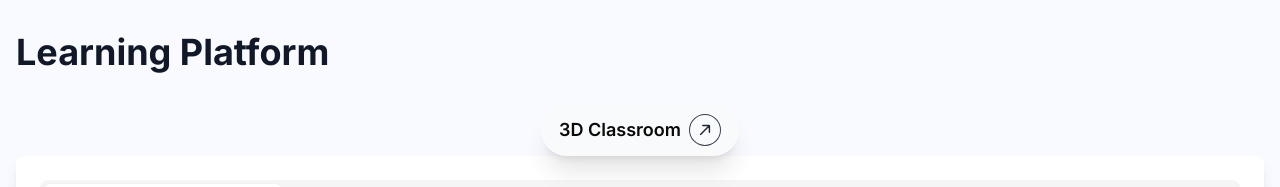
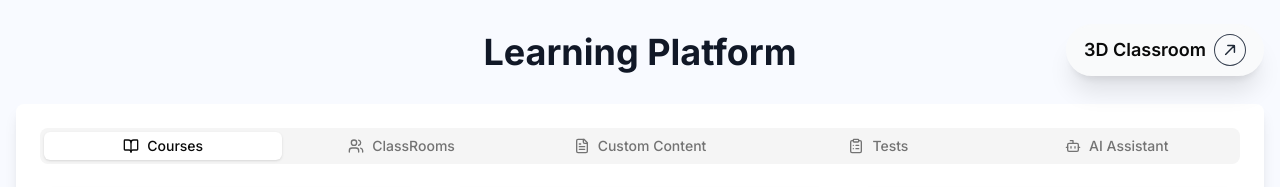
Before and after one commit to adarshx01/visionlabServer, a Next.js app: page /education in a window 1280 px wide. Shown: the top 187 px of the page. Built offline with nearby package versions, Linux system fonts and the light colour scheme; grey boxes are pictures that could not be loaded.

Commit message:
changes in education section

```diff
--- a/src/app/education/page.tsx
+++ b/src/app/education/page.tsx
@@ -13,17 +13,22 @@ import Link from 'next/link'
 export default function EducationPage() {
   return (
     <div className="min-h-screen bg-[#f8faff]">
-      <main className="container mx-auto px-4 py-8">
-        <h1 className="text-4xl font-bold text-gray-900 mb-8">Learning Platform</h1>
+      <main className="relative container mx-auto px-4 py-8">
 
+        {/* 3D Classroom Button - Positioned at Top Right */}
+        <div className="absolute top-6 right-4">
           <Link href="/aiteacher">
             <button
               type="submit"
-              className="flex justify-center gap-2 items-center mx-auto shadow-xl text-lg bg-gray-50 backdrop-blur-md lg:font-semibold isolation-auto border-gray-50 before:absolute before:w-full before:transition-all before:duration-700 before:hover:w-full before:-left-full before:hover:left-0 before:rounded-full before:bg-emerald-500 hover:text-gray-50 before:-z-10 before:aspect-square before:hover:scale-150 before:hover:duration-700 relative z-10 px-4 py-2 overflow-hidden border-2 rounded-full group"
+              className="flex justify-center gap-2 items-center shadow-xl text-lg bg-gray-50 backdrop-blur-md lg:font-semibold isolation-auto border-gray-50
+              before:absolute before:w-full before:transition-all before:duration-700 before:hover:w-full before:-left-full before:hover:left-0 before:rounded-full
+              before:bg-emerald-500 hover:text-gray-50 before:-z-10 before:aspect-square before:hover:scale-150 before:hover:duration-700
+              relative z-10 px-4 py-2 overflow-hidden border-2 rounded-full group"
             >
               3D Classroom
               <svg
-                className="w-8 h-8 justify-end group-hover:rotate-90 group-hover:bg-gray-50 text-gray-50 ease-linear duration-300 rounded-full border border-gray-700 group-hover:border-none p-2 rotate-45"
+                className="w-8 h-8 justify-end group-hover:rotate-90 group-hover:bg-gray-50 text-gray-50 ease-linear duration-300 rounded-full
+                border border-gray-700 group-hover:border-none p-2 rotate-45"
                 viewBox="0 0 16 19"
                 xmlns="http://www.w3.org/2000/svg"
               >
@@ -34,6 +39,9 @@ export default function EducationPage() {
               </svg>
             </button>
           </Link>
+        </div>
+
+        <h1 className="text-4xl font-bold text-gray-900 mb-8 text-center">Learning Platform</h1>
 
         <Tabs defaultValue="courses" className="bg-white rounded-lg shadow-lg p-6">
           <TabsList className="grid w-full grid-cols-5 mb-6">
--- a/src/app/grievance/page.tsx
+++ b/src/app/grievance/page.tsx
@@ -110,7 +110,7 @@ export default function ChatPage() {
 
     // Initial greeting
     setTimeout(() => {
-      const initialGreeting = "Hello, this is Aegis from the cybercrime cell, How can I assist you!";
+      const initialGreeting = "heyy, this is Aegis , How can I assist you!";
       speakMessage(initialGreeting);
     }, 1000);
   };
@@ -216,25 +216,6 @@ export default function ChatPage() {
     setMessages(prevMessages => [...prevMessages, botMessage]);
     await speakMessage(silenceMessage);
   };
-
-  // const startListening = () => {
-  //   if (recognitionRef.current && !isListening) {
-  //     try {
-  //       recognitionRef.current.start();
-  //     } catch (error) {
-  //       console.error('Error starting recognition:', error);
-  //     }
-  //   }
-  // };
-
-  // const stopListening = () => {
-  //   if (recognitionRef.current && isListening) {
-  //     recognitionRef.current.stop();
-  //   }
-  //   if (silenceTimeoutRef.current) {
-  //     clearTimeout(silenceTimeoutRef.current);
-  //   }
-  // };
 
   const handleSendMessage = async (message: string, type: 'chat' | 'report' = 'chat') => {
     if (!message.trim()) return;
@@ -386,69 +367,6 @@ Description: ${description}`,
     router.push(`/complaint?${queryParams}`);
 };
 
-  // const speakMessage = async (message: string) => {
-  //   return new Promise<void>((resolve) => {
-  //     if (!synthesisRef.current) {
-  //       console.error('Speech synthesis not initialized');
-  //       resolve();
-  //       return;
-  //     }
-
-  //     // Cancel any ongoing speech
-  //     synthesisRef.current.cancel();
-
-  //     // Stop listening while speaking
-  //     stopListening();
-
-  //     const utterance = new SpeechSynthesisUtterance(message);
-
-  //     // Get available voices
-  //     const voices = synthesisRef.current.getVoices();
-
-  //     // Try to find a female English voice
-  //     const femaleVoice = voices.find(voice =>
-  //       voice.name.includes('Female') ||
-  //       voice.name.includes('woman') ||
-  //       voice.name.includes('girl')
-  //     );
-
-  //     if (femaleVoice) {
-  //       utterance.voice = femaleVoice;
-  //     }
-
-  //     utterance.lang = 'en-US';
-  //     utterance.rate = 1.0;
-  //     utterance.pitch = 1.0;
-  //     utterance.volume = 1.0; // Maximum volume
-
-  //     utterance.onstart = () => {
-  //       console.log('Started speaking');
-  //     };
-
-  //     utterance.onend = () => {
-  //       console.log('Finished speaking');
-  //       setTimeout(() => {
-  //         reactivateMicrophone();
-  //       }, 500);
-  //       resolve();
-  //     };
-
-  //     utterance.onerror = (event) => {
-  //       console.error('Speech synthesis error:', event);
-  //       resolve();
-  //     };
-
-  //     synthesisRef.current.speak(utterance);
-  //   });
-  // };
-
-  // const reactivateMicrophone = () => {
-  //   if (isVoiceMode && !isListening && !loading) {
-  //     console.log('Reactivating microphone');
-  //     startListening();
-  //   }
-  // };
-
   const handleConsent = () => {
     setConsentGiven(true);
     setDeclineMessage('');
@@ -493,7 +411,7 @@ Description: ${description}`,
   }, [isListening, loading, isVoiceMode]);
 
   return (
-    <div>
+    <div className="chat-page">
       {!consentGiven ? (
         <div className="consent-popup">
           <h2>Consent Required</h2>
@@ -508,7 +426,7 @@ Description: ${description}`,
         </div>
       ) : (
         <>
-          <h1 className='mx-auto text-center font-extrabold text-2xl font-serif'>Women's Safety Grievance Registration</h1>
+          <h1 className='mx-auto text-center font-extrabold text-2xl font-serif'>Related Complaint Registration </h1>
           <div className="video-container mx-auto w-fit">
             <video id="speakingVideo" width="320" height="240" muted autoPlay>
               <source src="/Chatbot.mp4" type="video/mp4" />
@@ -519,7 +437,7 @@ Description: ${description}`,
           <div className="chat-box mx-72 px-8 py-4 max-h-96 min-h-96 rounded-3xl shadow-2xl shadow-lime-400 border-2 overflow-y-auto">
             <p>
               <span className="border-2 rounded-lg px-2 py-1 inline-block bg-green-100">
-                <span className="font-extrabold">Bot: </span>Hello, this is Aegis from the cybercrime cell, How can I assist you!
+                <span className="font-extrabold">Bot: </span>Heyy , this is Aegis . How can I assist you!
               </span>
             </p>
             {messages.map((msg, idx) => (
@@ -569,6 +487,9 @@ Description: ${description}`,
         </>
       )}
       <style jsx>{`
+        .chat-page {
+          background-color:rgb(255, 255, 255); /* Change this to your desired background color */
+        }
         .consent-popup {
           position: fixed;
           top: 0;
```
